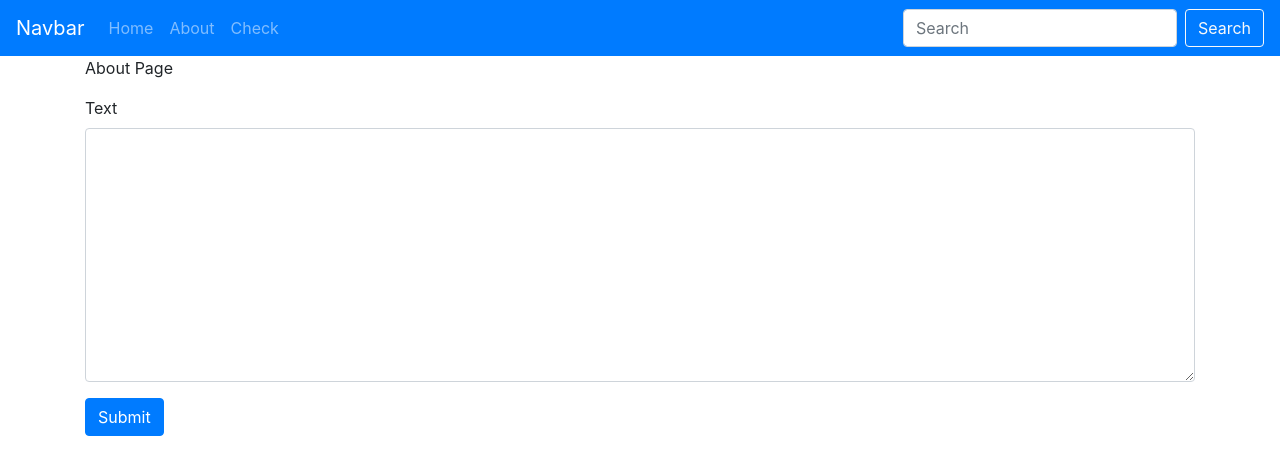
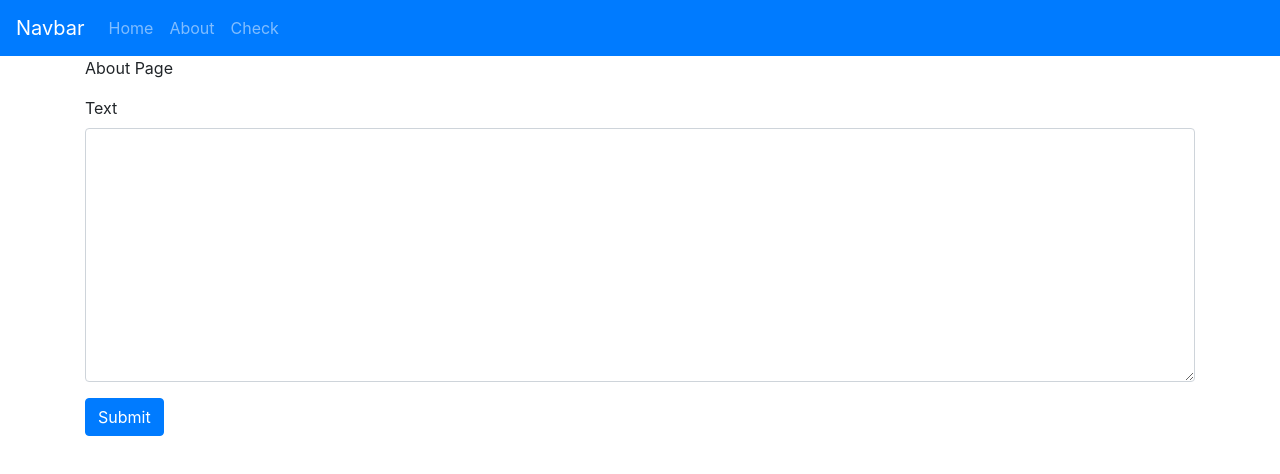
Before and after one commit to Check-den-Fakt/Frontend, a React (Create React App) app: page / in a window 1280 px wide. Shown: the top 474 px of the page. Built offline with nearby package versions, Linux system fonts and the light colour scheme.

Commit message:
auskommentierte suche

```diff
--- a/src/components/NavMenu.js
+++ b/src/components/NavMenu.js
@@ -15,10 +15,10 @@ export class NavMenu extends Component {
         <Nav.Link href="/about">About</Nav.Link>
         <Nav.Link href="/check">Check</Nav.Link>
       </Nav>
-      <Form inline>
+      {/* <Form inline>
         <FormControl type="text" placeholder="Search" className="mr-sm-2" />
         <Button variant="outline-light">Search</Button>
-      </Form>
+      </Form> */}
     </Navbar>
     );
   }
```
